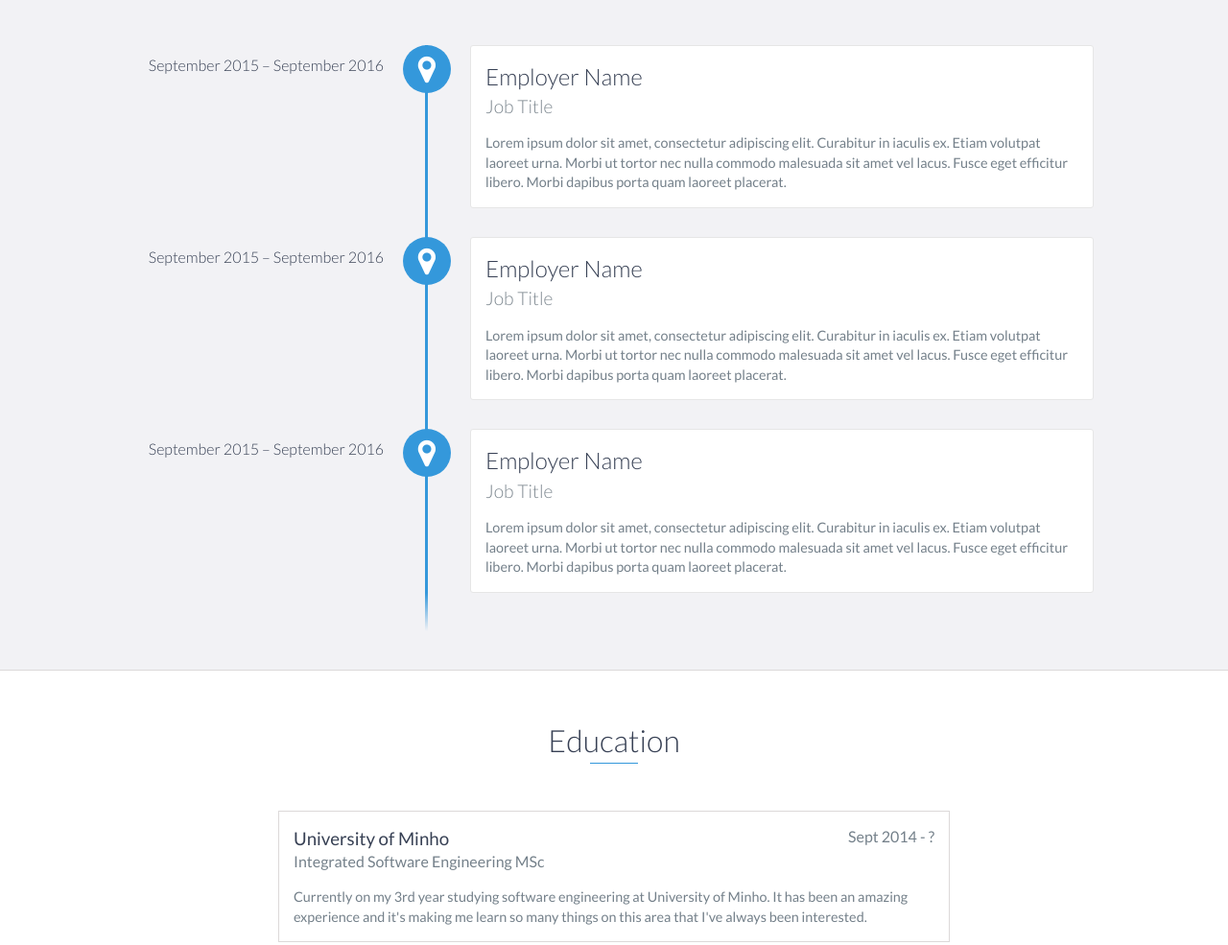
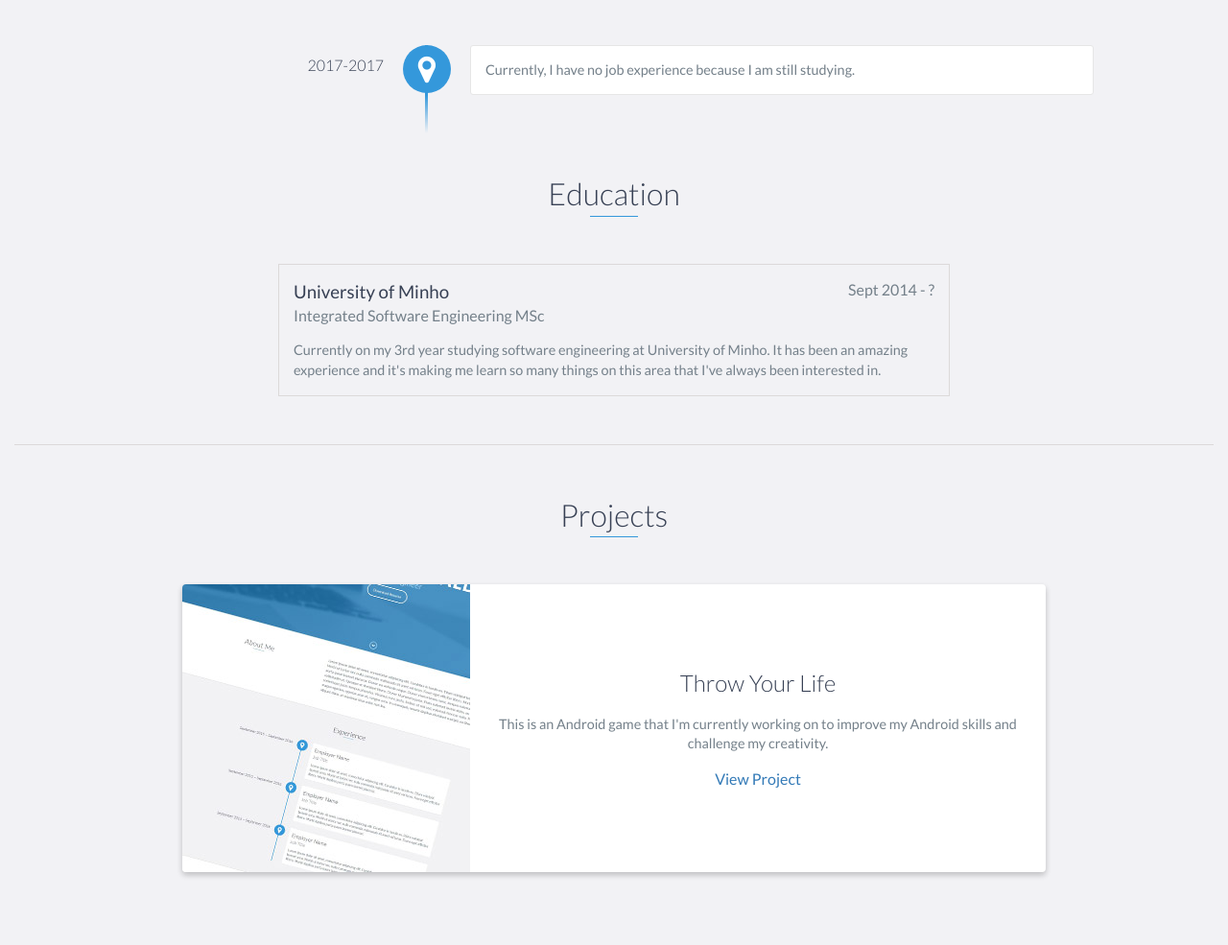
Before and after one commit to MiguelSilva96/miguelsilva96.github.io, a website: page index.html in a window 1280 px wide. Shown: the part 1220-2205 px from the top of the page at 96% size. Drawn offline with nearby package versions, Linux system fonts and the light colour scheme.

Commit message:
Experience and social network

```diff
--- a/index.html
+++ b/index.html
@@ -86,30 +86,12 @@
     <div id="experience" class="background-alt">
         <h2 class="heading">Experience</h2>
         <div id="experience-timeline">
-            <div data-date="September 2015 – September 2016">
-                <h3>Employer Name</h3>
-                <h4>Job Title</h4>
+            <div data-date="2017-2017">
                 <p>
-                    Lorem ipsum dolor sit amet, consectetur adipiscing elit. Curabitur in iaculis ex. Etiam volutpat laoreet urna. Morbi ut tortor nec nulla commodo malesuada sit amet vel lacus. Fusce eget efficitur libero. Morbi dapibus porta quam laoreet placerat.
+                    Currently, I have no job experience because I am still studying.
                 </p>
             </div>
 
-            <div data-date="September 2015 – September 2016">
-                <h3>Employer Name</h3>
-                <h4>Job Title</h4>
-                <p>
-                    Lorem ipsum dolor sit amet, consectetur adipiscing elit. Curabitur in iaculis ex. Etiam volutpat laoreet urna. Morbi ut tortor nec nulla commodo malesuada sit amet vel lacus. Fusce eget efficitur libero. Morbi dapibus porta quam laoreet placerat.
-                </p>
-            </div>
-
-            <div data-date="September 2015 – September 2016">
-                <h3>Employer Name</h3>
-                <h4>Job Title</h4>
-                <p>
-                    Lorem ipsum dolor sit amet, consectetur adipiscing elit. Curabitur in iaculis ex. Etiam volutpat laoreet urna. Morbi ut tortor nec nulla commodo malesuada sit amet vel lacus. Fusce eget efficitur libero. Morbi dapibus porta quam laoreet placerat.
-                </p>
-            </div>
-        </div>
     </div>
     <!-- End #experience -->
 
@@ -122,7 +104,7 @@
             <p>
                 Currently on my 3rd year studying software engineering at University of Minho.
                 It has been an amazing experience and it's making me learn so many things on this
-                area that I've always been interested.
+                area that I've always been interested in.
             </p>
         </div>
         <!-- End .education-block -->
@@ -141,7 +123,8 @@
                     <div class="project-info">
                         <h3>Throw Your Life</h3>
                         <p>
-                            This is an Android game that I'm currently working on.
+                            This is an Android game that I'm currently working on to improve my Android skills and
+                            challenge my creativity.
                         </p>
                         <a href="https://github.com/miguelsilva96/throwyourlife">View Project</a>
                     </div>
@@ -199,19 +182,16 @@
                 <div class="col-sm-5 social">
                     <ul>
                         <li>
-                            <a href="https://github.com/" target="_blank"><i class="fa fa-github" aria-hidden="true"></i></a>
+                            <a href="https://github.com/miguelsilva96" target="_blank"><i class="fa fa-github" aria-hidden="true"></i></a>
                         </li>
                         <li>
-                            <a href="https://stackoverflow.com/" target="_blank"><i class="fa fa-stack-overflow" aria-hidden="true"></i></a>
+                            <a href="https://www.facebook.com/miguelsilvalac" target="_blank"><i class="fa fa-facebook" aria-hidden="true"></i></a>
                         </li>
                         <li>
-                            <a href="https://www.facebook.com/" target="_blank"><i class="fa fa-facebook" aria-hidden="true"></i></a>
+                            <a href="https://twitter.com/stevensleepy" target="_blank"><i class="fa fa-twitter" aria-hidden="true"></i></a>
                         </li>
                         <li>
-                            <a href="https://twitter.com/" target="_blank"><i class="fa fa-twitter" aria-hidden="true"></i></a>
-                        </li>
-                        <li>
-                            <a href="https://plus.google.com/" target="_blank"><i class="fa fa-google-plus" aria-hidden="true"></i></a>
+                            <a href="https://plus.google.com/118306661309385068753" target="_blank"><i class="fa fa-google-plus" aria-hidden="true"></i></a>
                         </li>
                     </ul>
                 </div>
```
